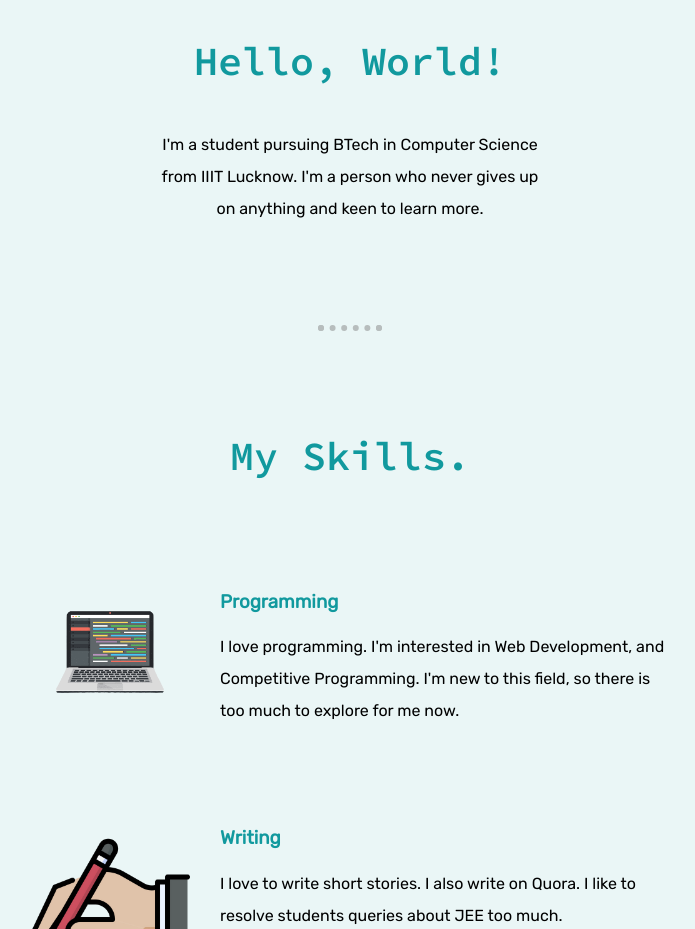
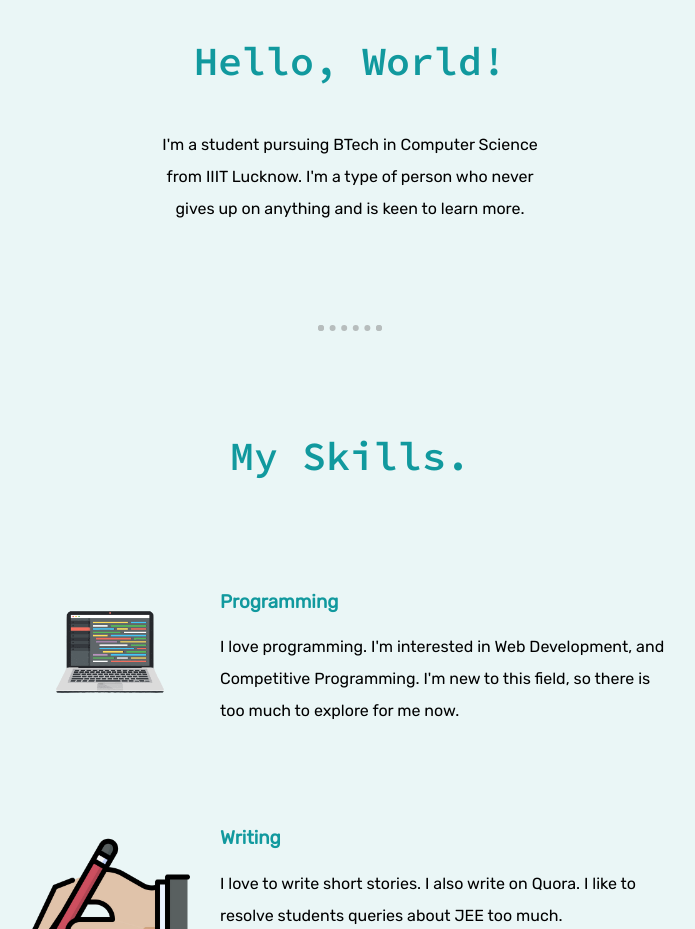
Before and after one commit to superiorsd10/My-Personalised-Website, a plain HTML site: page index.html in a window 1280 px wide. Shown: the part 1250-2179 px from the top of the page, without its empty margins (290-985 px from the left). Drawn offline with Linux system fonts and the light colour scheme; a web font is replaced by a local one.

Commit message:
Update index.html

```diff
--- a/index.html
+++ b/index.html
@@ -29,7 +29,7 @@
       <div class="profile">
         <img class="sachin" src="sachin.png" alt="sachin-dapkara">
         <h2>Hello, World!</h2>
-        <p class="intro">I'm a student pursuing BTech in Computer Science from IIIT Lucknow. I'm a person who never gives up on anything and keen to learn more.</p>
+        <p class="intro">I'm a student pursuing BTech in Computer Science from IIIT Lucknow. I'm a type of person who never gives up on anything and is keen to learn more.</p>
       </div>
       <hr>
       <div class="skills">
```
